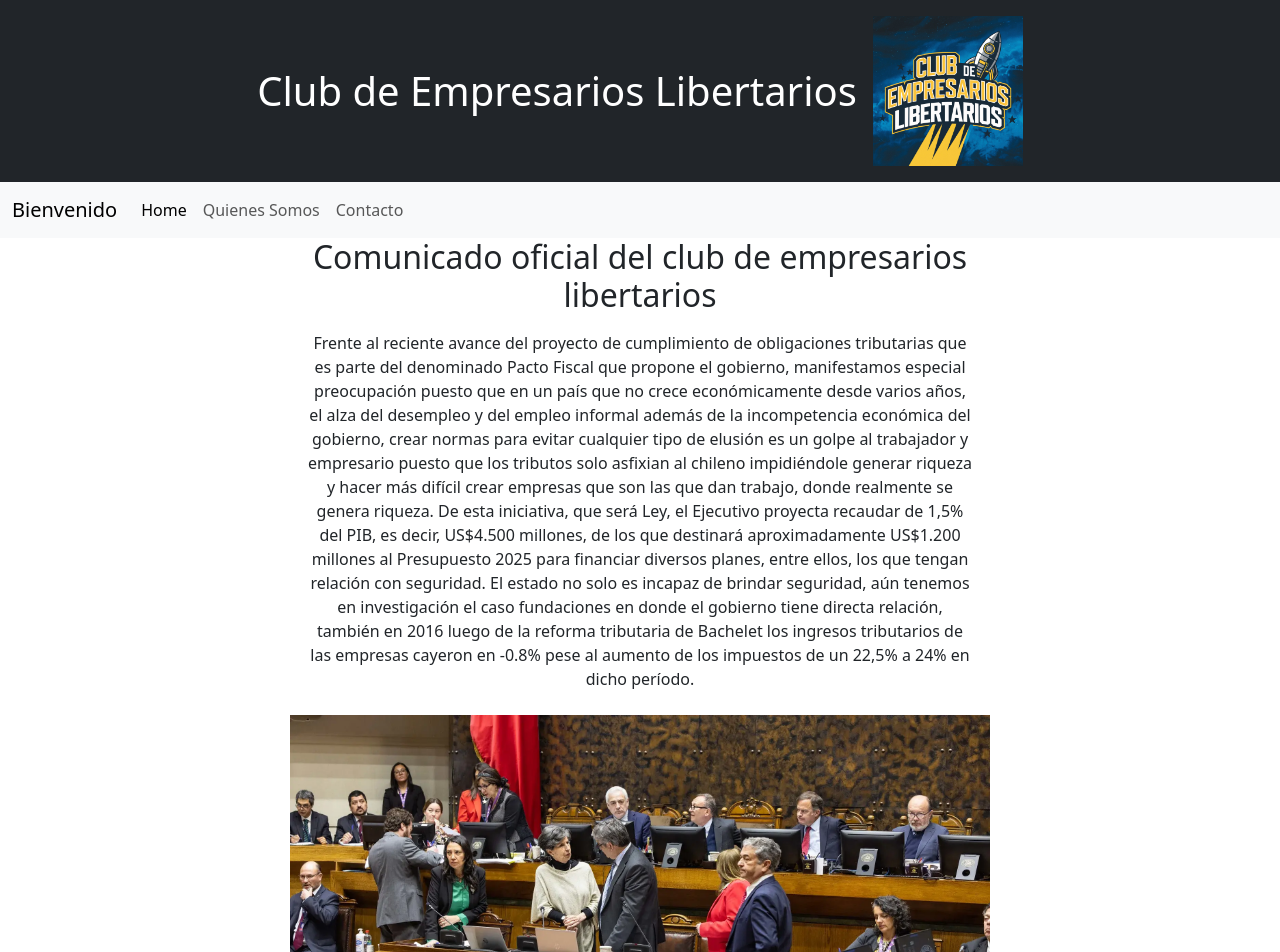
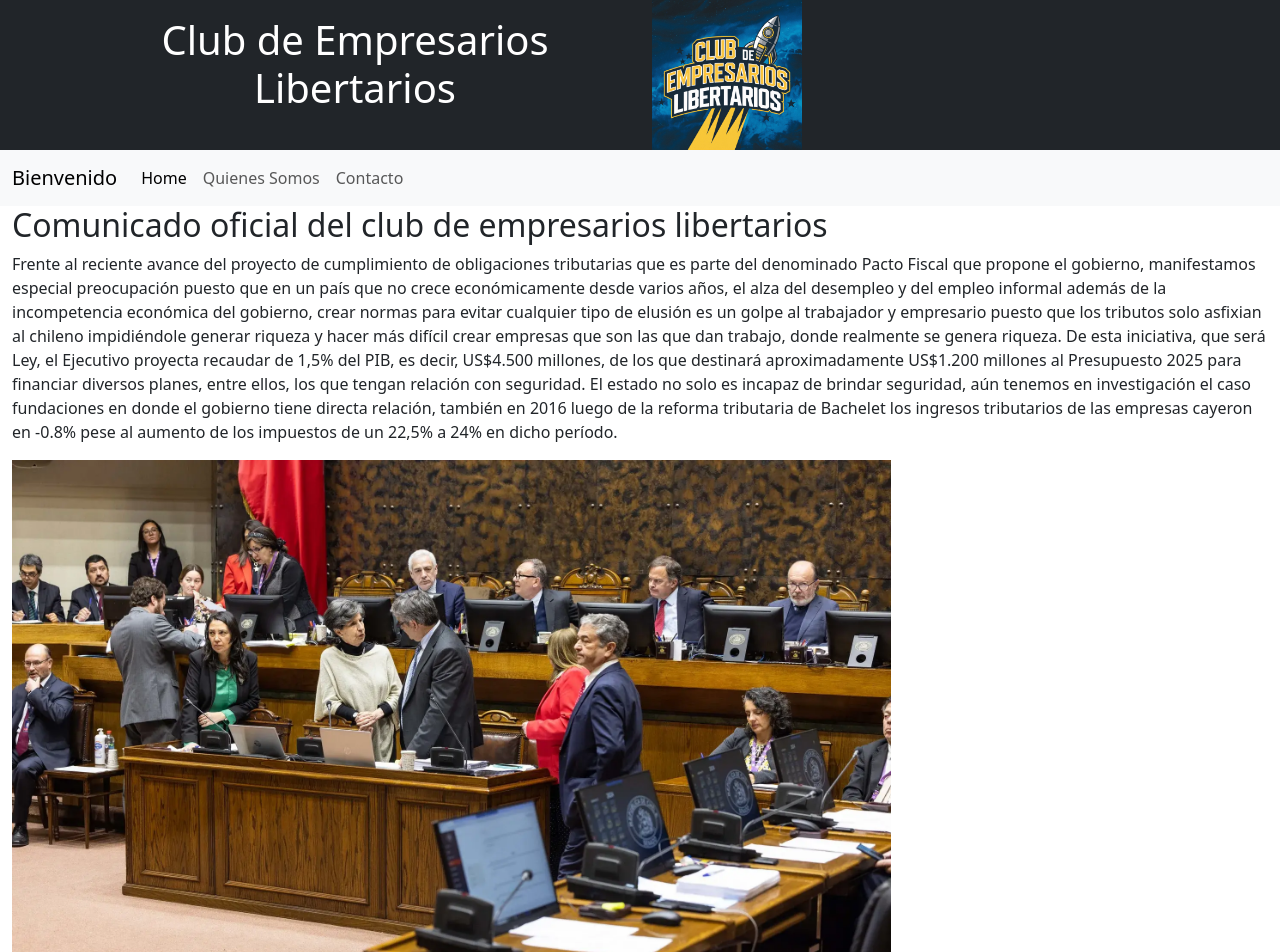
Before and after one commit to pedrozuritaduoc/CEmpLib, an Angular app: page / in a window 1280 px wide. Shown: the top 952 px of the page. Built offline with nearby package versions, Linux system fonts and the light colour scheme.

Commit message:
encuadre boostrap

```diff
--- a/src/app/fother/fother.component.html
+++ b/src/app/fother/fother.component.html
@@ -1,3 +1,14 @@
-<footer class="bg-dark text-white text-center p-3">
-    <p>&copy; 2024 Club de empresarios libertarios. All Rights Reserved.</p>
+
+
+  <footer class="bg-dark text-white">
+    <div class="container">
+      <div class="row">
+        <div class="col-12">
+          <p>&copy; 2024 Club de empresarios libertarios. All Rights Reserved.</p>
+        </div>
+
+      </div>
+
+    </div>
+
   </footer>
--- a/src/app/header/header.component.css
+++ b/src/app/header/header.component.css
@@ -1,5 +1,5 @@
 .logoHeader img {
-    max-width: 150px; /* Ajusta el tamaño según tus necesidades */
+    max-width: 70px; /* Ajusta el tamaño según tus necesidades */
     height: auto; /* Mantiene la proporción de la imagen */
 
   }
--- a/src/app/header/header.component.html
+++ b/src/app/header/header.component.html
@@ -1,12 +1,19 @@
-<header class="bg-dark text-white p-3">
-  <div class="container">
-    <div class="d-flex justify-content-center align-items-center">
-      <div class="titulo text-center me-3"> <!-- Agrega text-center para centrar el texto -->
-        <h1 class="mb-0">Club de Empresarios Libertarios</h1> <!-- mb-0 elimina el margen inferior -->
+
+    <header class="bg-dark text-white ">
+      <div class="container">
+
+        <div class="row">
+          <!--h1-->
+          <div class="col-6 text-center mt-3"> <!-- Agrega text-center para centrar el texto y mt-3 para margen superior -->
+            <h1>Club de Empresarios Libertarios</h1>
+          </div>
+
+
+          <!--logo-->
+          <div class="col-6">
+            <img src="images/logov4.jpeg" alt="" class="" style="max-width: 150px;"> <!-- Ajusta el tamaño según sea necesario -->
+          </div>
+        </div>
+
       </div>
-      <div class="logoHeader">
-        <img src="images/logov4.jpeg" alt="" class="img-fluid" style="max-width: 150px;"> <!-- Ajusta el tamaño según sea necesario -->
-      </div>
-    </div>
-  </div>
-</header>
+    </header>
--- a/src/app/pages/home/home.component.css
+++ b/src/app/pages/home/home.component.css
@@ -1,4 +1,4 @@
-.custom-img {
-    max-width: 700px; /* Cambia este valor a lo que necesites */
-    height: auto; /* Mantiene la proporción */
-  }
+#small-img {
+  max-width: 70%; /* La imagen ocupará solo el 65% del ancho del contenedor */
+  height: auto;   /* Mantendrá la proporción de la imagen */
+}
--- a/src/app/pages/home/home.component.html
+++ b/src/app/pages/home/home.component.html
@@ -1,10 +1,11 @@
+<!--contenido principal-->
+<main>
+  <div class="container-fluid"><!--container fluid ocupa el 100% del ancho disponible, container solo ocupa menos ancho-->
+    <div class="row">
 
-<div class=" container col-1">
-    <div class="home-content d-flex justify-content-center align-items-center flex-column text-center">
-      <article class="about">
+      <div class="col-12">
         <h2>Comunicado oficial del club de empresarios libertarios</h2>
-        <div class="parrafo mb-4"> <!-- Agregado clase mb-4 para margen inferior -->
-          <p class="m-3"> <!-- Agregado clase m-3 para margen en todos los lados -->
+        <p>
           Frente al reciente avance del proyecto de cumplimiento de obligaciones tributarias que es parte del
           denominado Pacto Fiscal que propone el gobierno, manifestamos especial preocupación puesto que en un país
           que no crece económicamente desde varios años, el alza del desempleo y del empleo informal además de la
@@ -20,11 +21,17 @@
           período.
         </p>
       </div>
-        <div class="ImagenTrib">
-            <img src="images/tributario1.jpeg" alt="congreso" class="img-fluid custom-img">
+    </div>
+  </div>
+</main>
 
+
+<!--imagen-->
+<div class="container-fluid">
+  <div class="row">
+    <div class="col-12">
+      <img id="small-img" src="images/tributario1.jpeg" alt="congreso" class="img-fluid"><!--ajusta la imagen al contenedor:class="img-fluid"-->
       <h5>imagen referencial</h5>
     </div>
-      </article>
   </div>
 </div>
```
Lines whose indentation alone changed are shown as unchanged.
